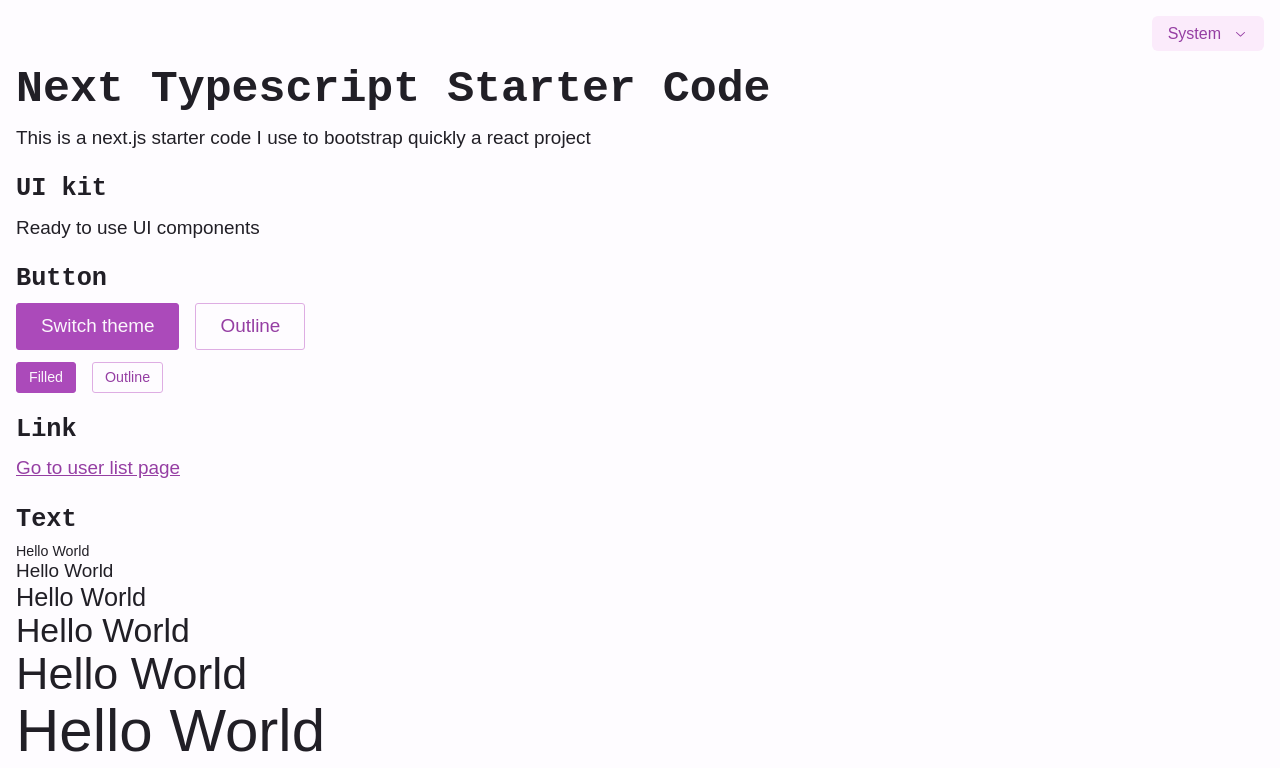
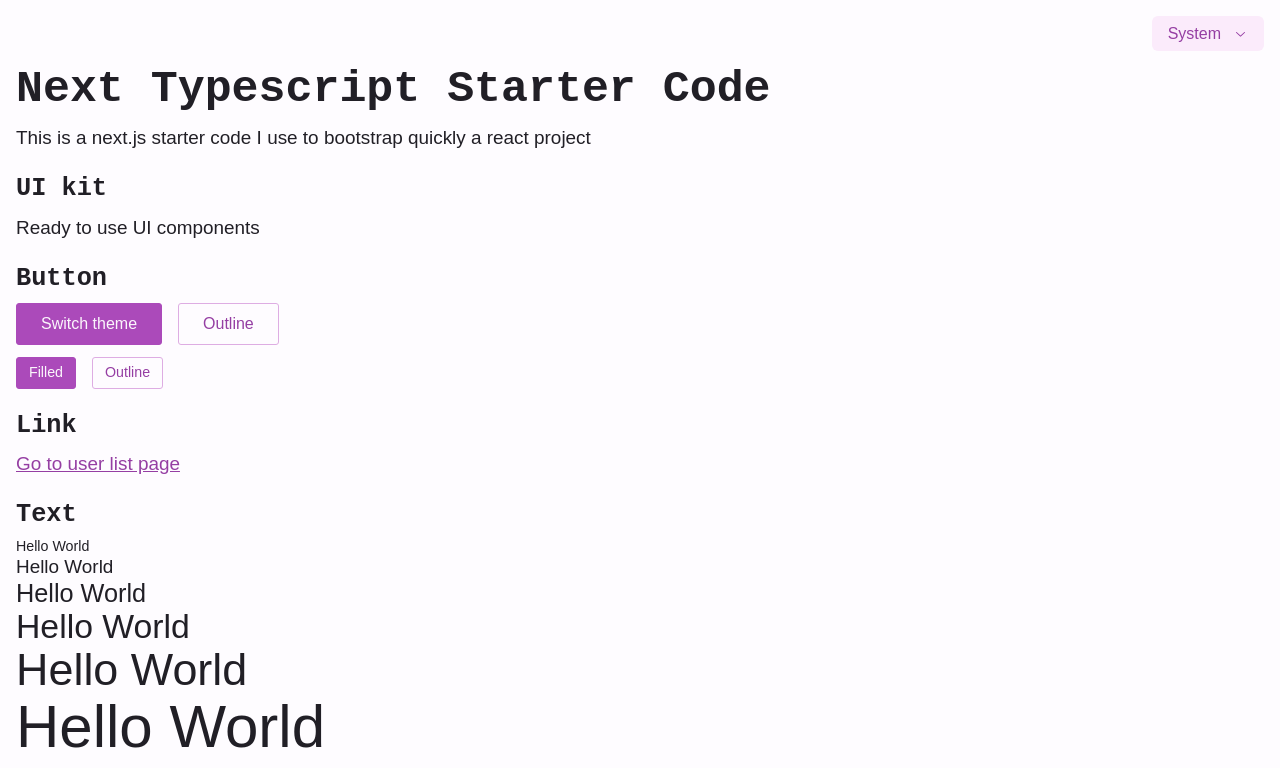
Before and after one commit to notAro14/next-ts-starter, a Next.js app: page / in a window 1280 px wide. Shown: the top 768 px of the page. Built offline with nearby package versions, Linux system fonts and the light colour scheme.

Commit message:
Refactor stitches local tokens

```diff
--- a/src/components/layout/layout.tsx
+++ b/src/components/layout/layout.tsx
@@ -7,9 +7,12 @@ const StyledSelectTheme = styled(SelectTheme, {
   alignSelf: "flex-end",
 })
 
+const appBgDefault = "$$app-bg-default"
+
 const StyledLayout = styled("div", {
-  "$$component-app-bg-default": "$colors$semantic-bg",
-  backgroundColor: "$$component-app-bg-default",
+  [appBgDefault]: "$colors$semantic-bg",
+
+  backgroundColor: appBgDefault,
   minHeight: "100%",
   padding: "$md",
   display: "flex",
--- a/src/pages/index.tsx
+++ b/src/pages/index.tsx
@@ -158,11 +158,11 @@ const IndexPage: NextPageWithLayout = () => {
             >
               <FormControl>
                 <Label htmlFor="email">Email</Label>
-                <Input value="aro@mail.com" type="email" id="email" />
+                <Input defaultValue="aro@mail.com" type="email" id="email" />
               </FormControl>
               <FormControl>
                 <Label htmlFor="pwd">Password</Label>
-                <Input value="123" type="password" id="pwd" />
+                <Input defaultValue="123" type="password" id="pwd" />
               </FormControl>
               <Button type="submit" variant="outline">
                 Sign In
--- a/src/ui/button/button.ts
+++ b/src/ui/button/button.ts
@@ -1,57 +1,66 @@
 import { styled } from "src/ui/stitches.config"
 
+const buttonFont = "$$button-font"
+const buttonFontSize = "$$button-font-size"
+const buttonFontWeight = "$$button-font-size"
+const buttonRadius = "$$button-radius"
+const buttonPadding = "$$button-padding"
+const buttonBgColor = "$$button-bg-color"
+const buttonBgColorHovered = "$$button-bg-color-hovered"
+const buttonBorderColor = "$$button-border-color"
+const buttonBorderColorHovered = "$$button-border-color-hovered"
+const buttonColor = "$$button-color"
+
 const Button = styled("button", {
-  "$$component-button-font": "$fonts$semantic-primary",
-  "$$component-button-font-size": "$fontSizes$md",
-  "$$component-button-radius": "$radii$sm",
-  "$$component-button-sizing": "$space$xs $space$lg",
-  "$$component-button-font-weight": 400,
+  [buttonFont]: "$fonts$semantic-primary",
+  [buttonFontSize]: "$fontSizes$md",
+  [buttonRadius]: "$radii$sm",
+  [buttonPadding]: "$space$xs $space$lg",
+  [buttonFontWeight]: 400,
+  [buttonBgColor]: "$colors$semantic-solid",
+  [buttonBorderColor]: buttonBgColor,
+  [buttonBorderColorHovered]: buttonBgColorHovered,
+  [buttonColor]: "$colors$whiteA12",
+  [buttonBgColorHovered]: "$colors$semantic-solid-hovered",
 
-  borderRadius: "$$component-button-radius",
-  fontFamily: "$$component-button-font",
-  fontSize: "$$component-button-font-size",
-  padding: "$$component-button-sizing",
-  fontWeight: "$$component-button-font-weight",
+  borderRadius: buttonRadius,
+  fontFamily: buttonFont,
+  fontSize: buttonFontSize,
+  padding: buttonPadding,
+  fontWeight: buttonFontWeight,
   border: "1px solid",
 
   variants: {
     variant: {
       filled: {
-        "$$component-button-bg": "$colors$semantic-solid",
-        "$$component-button-border": "$$component-button-bg",
-        "$$component-button-color": "$colors$whiteA12",
-        "$$component-button-bg-hovered": "$colors$semantic-solid-hovered",
-        "$$component-button-border-hovered": "$$component-button-bg-hovered",
-
-        backgroundColor: "$$component-button-bg",
-        borderColor: "$$component-button-border",
-        color: "$$component-button-color",
+        backgroundColor: buttonBgColor,
+        borderColor: buttonBorderColor,
+        color: buttonColor,
         "&:hover": {
-          backgroundColor: "$$component-button-bg-hovered",
-          borderColor: "$$component-button-border-hovered",
+          backgroundColor: buttonBgColorHovered,
+          borderColor: buttonBorderColorHovered,
           cursor: "pointer",
         },
       },
       outline: {
-        "$$component-button-border": "$colors$semantic-ui-border",
-        "$$component-button-border-hovered":
-          "$colors$semantic-ui-border-hovered",
-        "$$component-button-color": "$colors$semantic-text-lo",
-        "$$component-button-font-weight": 500,
+        [buttonBorderColor]: "$colors$semantic-ui-border",
+        [buttonBorderColorHovered]: "$colors$semantic-ui-border-hovered",
+        [buttonColor]: "$colors$semantic-text-lo",
+        [buttonFontWeight]: 500,
 
         backgroundColor: "transparent",
-        borderColor: "$$component-button-border",
-        color: "$$component-button-color",
+        borderColor: buttonBorderColor,
+        color: buttonColor,
         "&:hover": {
-          borderColor: "$$component-button-border-hovered",
+          borderColor: buttonBorderColorHovered,
           cursor: "pointer",
         },
       },
     },
     size: {
       small: {
-        "$$component-button-font-size": "$fontSizes$sm",
-        "$$component-button-sizing": "$space$xxs $space$sm",
+        [buttonFontSize]: "$fontSizes$sm",
+        [buttonPadding]: "$space$xxs $space$sm",
       },
     },
   },
--- a/src/ui/ring/ring.tsx
+++ b/src/ui/ring/ring.tsx
@@ -23,14 +23,17 @@ const stretch = keyframes({
   },
 })
 
+const ringColorKey = "$$ring-color"
+const ringSpeedKey = "$$ring-speed"
+
 const StyledRing = styled("svg", {
-  "$$ring-color": "$colors$semantic-solid",
-  "$$ring-speed": "2s",
+  [ringColorKey]: "$colors$semantic-solid",
+  [ringSpeedKey]: "2s",
 
   strokeWidth: 5,
   verticalAlign: "middle",
   transformOrigin: "center",
-  animation: `${rotate} $$ring-speed linear infinite`,
+  animation: `${rotate} ${ringSpeedKey} linear infinite`,
 
   circle: {
     fill: "none",
@@ -38,7 +41,7 @@ const StyledRing = styled("svg", {
     strokeDasharray: "1, 200",
     strokeDashoffset: 0,
     strokeLinecap: "round",
-    animation: `${stretch} calc($$ring-speed * 0.75) ease-in-out infinite`,
+    animation: `${stretch} calc(${ringSpeedKey} * 0.75) ease-in-out infinite`,
   },
 
   variants: {
```
